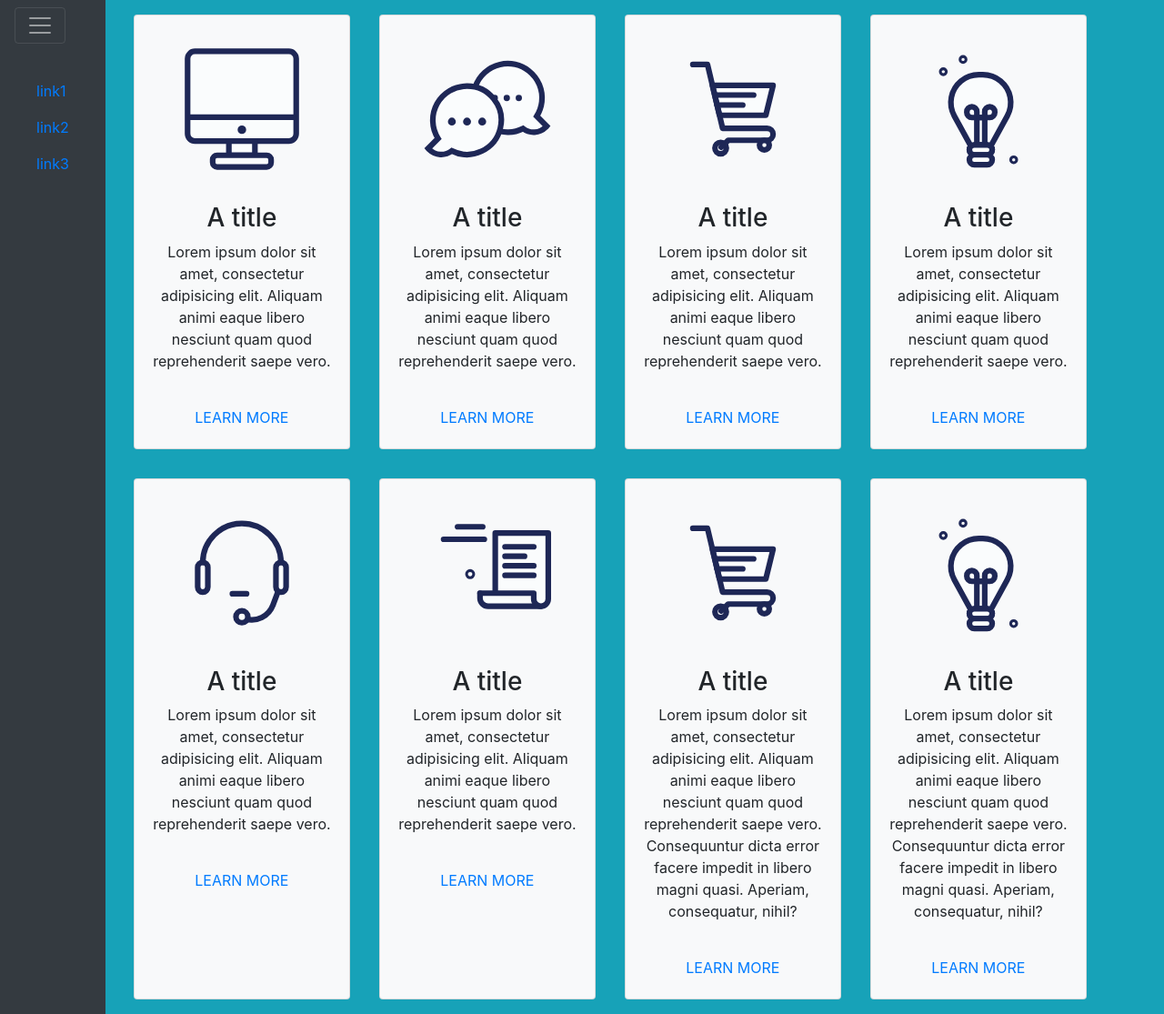
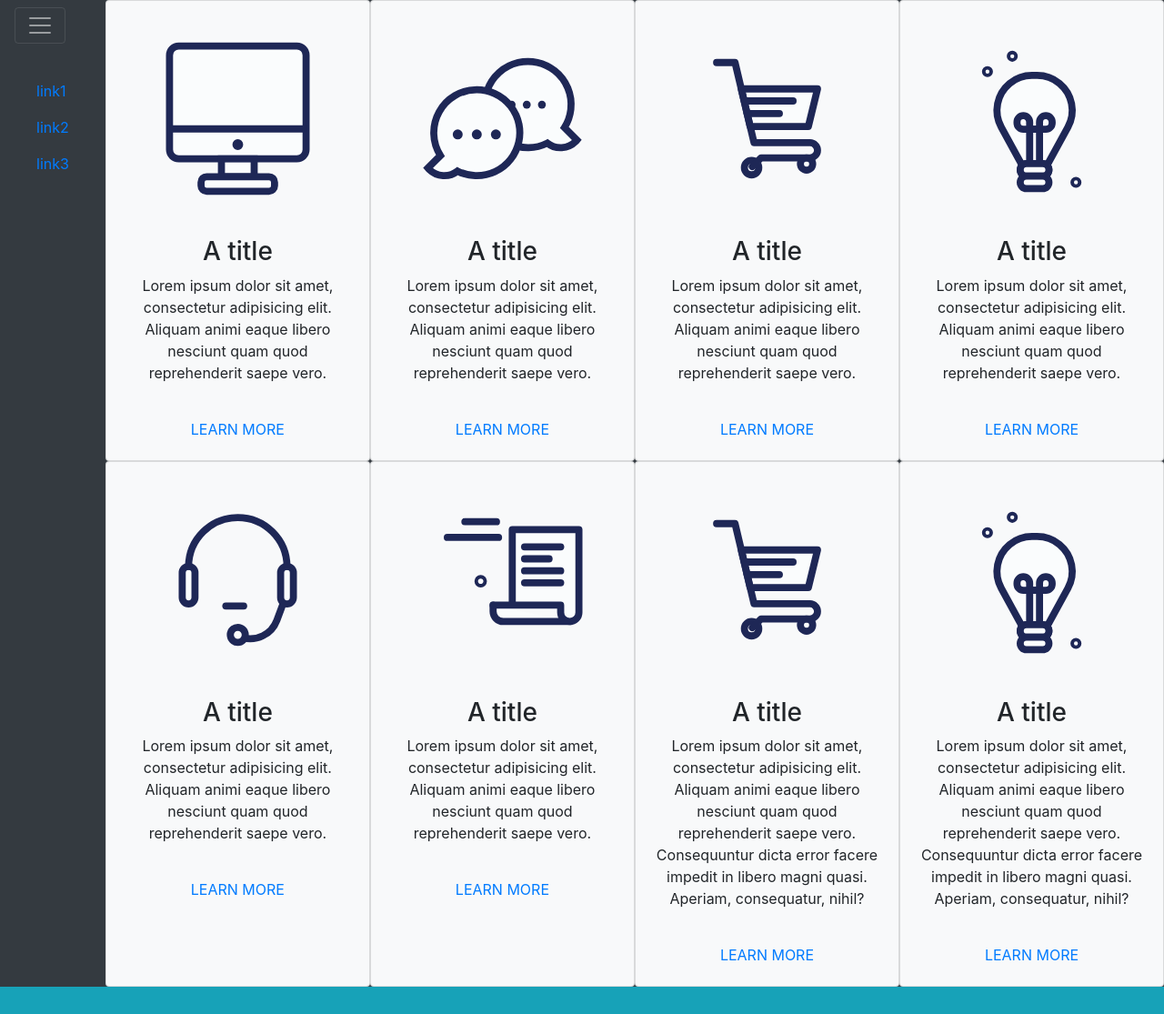
Before and after one commit to bennami/bootstrap, a plain HTML site: page index.html in a window 1280 px wide. Shown: the whole page at 91% size. After the commit the page ends 1085 px from the top, so only its background shows below. Drawn offline with nearby package versions, Linux system fonts and the light colour scheme.

Commit message:
col changes

```diff
--- a/index.html
+++ b/index.html
@@ -55,10 +55,10 @@
 
 
 
-<div class="container">
-    <div class="container-fluid row" >
+<div class="container-fluid bg-dark">
+    <div class="row " >
 
-             <div class="card bg-light  col-sm m-3 text-center ">
+             <div class="card bg-light  col-sm-6 col-md-4 col-lg-3  text-center ">
             <img class=" align-items-center" src="img/icon1.svg" alt="icon1">
             <h3 class=""> A title</h3>
             <p class="">Lorem ipsum dolor sit amet, consectetur adipisicing elit. Aliquam animi eaque libero nesciunt quam quod reprehenderit saepe vero. </p>
@@ -66,7 +66,7 @@
                 <button type="button" class="text-uppercase btn btn-outline-primary m-3 rounded-pill border-0" >Learn more</button>
 
         </div>
-             <div class="card bg-light col-sm m-3 text-center">
+             <div class="card bg-light col-sm-6 col-md-4 col-lg-3  text-center">
                  <img src="img/icon2.svg" alt="icon2">
                  <h3 class="text-center"> A title</h3>
                  <p class="text-center">Lorem ipsum dolor sit amet, consectetur adipisicing elit. Aliquam animi eaque libero nesciunt quam quod reprehenderit saepe vero.</p>
@@ -74,14 +74,14 @@
                  <button type="button" class=" text-uppercase btn btn-outline-primary m-3 rounded-pill border-0">Learn more</button>
 
              </div>
-             <div class="card bg-light  col-sm m-3 text-center">
+             <div class="card bg-light  col-sm-6 col-md-4 col-lg-3  text-center">
                  <img src="img/icon3.svg" alt="icon3">
                  <h3 class="text-center"> A title</h3>
                  <p class="text-center">Lorem ipsum dolor sit amet, consectetur adipisicing elit. Aliquam animi eaque libero nesciunt quam quod reprehenderit saepe vero. </p>
 
                  <button type="button" class=" text-uppercase btn btn-outline-primary m-3 rounded-pill border-0">Learn more</button>
              </div>
-             <div class="card bg-light  col-sm m-3 text-center">
+             <div class="card bg-light  col-sm-6 col-md-4 col-lg-3  text-center">
                  <img src="img/icon4.svg" alt="icon4">
                  <h3 class="text-center"> A title</h3>
                  <p class="text-center">Lorem ipsum dolor sit amet, consectetur adipisicing elit. Aliquam animi eaque libero nesciunt quam quod reprehenderit saepe vero. </p>
@@ -89,10 +89,7 @@
                  <button type="button" class=" text-uppercase btn btn-outline-primary m-3 rounded-pill border-0">Learn more</button>
 
              </div>
-    </div>
-
-    <div class=" container-fluid row">
-            <div class="card  bg-light  col-sm m-3  text-center">
+            <div class="card  bg-light  col-sm-6 col-md-4 col-lg-3   text-center">
                 <img src="img/icon5.svg" alt="icon5">
                 <h3 class="text-center"> A title</h3>
                 <p class="text-center">Lorem ipsum dolor sit amet, consectetur adipisicing elit. Aliquam animi eaque libero nesciunt quam quod reprehenderit saepe vero. </p>
@@ -100,14 +97,14 @@
                 <button type="button" class=" hoverable text-uppercase btn btn-outline-primary m-3 rounded-pill border-0">Learn more</button>
 
             </div>
-            <div class="card  bg-light  col-sm m-3  text-center">
+            <div class="card  bg-light  col-sm-6 col-md-4 col-lg-3   text-center">
                 <img src="img/icon6.svg" alt="icon6">
                 <h3 class="text-center"> A title</h3>
                 <p class="text-center">Lorem ipsum dolor sit amet, consectetur adipisicing elit. Aliquam animi eaque libero nesciunt quam quod reprehenderit saepe vero.</p>
 
                 <button type="button" class=" text-uppercase btn btn-outline-primary m-3 rounded-pill border-0">Learn more</button>
             </div>
-            <div class="card bg-light  col-sm m-3 text-center">
+            <div class="card bg-light  col-sm-6 col-md-4 col-lg-3  text-center">
                 <img src="img/icon3.svg" alt="icon3">
                 <h3 class="text-center"> A title</h3>
                 <p class="text-center">Lorem ipsum dolor sit amet, consectetur adipisicing elit. Aliquam animi eaque libero nesciunt quam quod reprehenderit saepe vero. Consequuntur dicta error facere impedit in libero magni quasi. Aperiam, consequatur, nihil?</p>
@@ -115,7 +112,7 @@
                 <button type="button" class=" text-uppercase btn btn-outline-primary m-3 rounded-pill border-0">Learn more</button>
 
             </div>
-            <div class="card  bg-light col-sm m-3 text-center">
+            <div class="card  bg-light col-sm-6 col-md-4 col-lg-3  text-center">
                 <img src="img/icon4.svg" alt="icon4">
                 <h3 class="text-center"> A title</h3>
                 <p class="text-center">Lorem ipsum dolor sit amet, consectetur adipisicing elit. Aliquam animi eaque libero nesciunt quam quod reprehenderit saepe vero. Consequuntur dicta error facere impedit in libero magni quasi. Aperiam, consequatur, nihil?</p>
@@ -124,9 +121,10 @@
 
             </div>
 
-     </div>
+
 
     </div>
+</div>
 
 </main>
 <footer>
```
